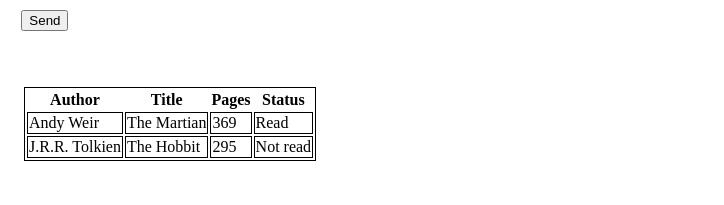
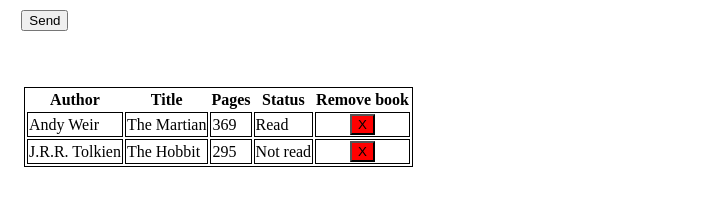
Before and after one commit to Damnedlag/project_library, a plain HTML site: page index.html in a window 1280 px wide. Shown: the part 125-330 px from the top of the page, without its empty margins (0-724 px from the left). Drawn offline with Linux system fonts and the light colour scheme.

Commit message:
Kind of messy implementation if remove function to library items

```diff
--- a/index.html
+++ b/index.html
@@ -41,6 +41,7 @@
                         <th>Title</th>
                         <th>Pages</th>
                         <th>Status</th>
+                        <th>Remove book</th>
                     </tr>
                 </table>
 
--- a/scripts.js
+++ b/scripts.js
@@ -1,15 +1,14 @@
 let myLibrary = [];
+let titles = [];
 
 const booksTable = document.getElementById("books")
-const createTable = (array) => {
-    for (let objects of array) {
-        let row = booksTable.insertRow(1)
-        for(let [key, value] of Object.entries(objects)) {
-            let cell = row.insertCell(0);
-            cell.innerHTML = value;
-        }
+
+const rmvBook = (myLibrary, removableTitle) => {
+    console.log(removableTitle)
+    let index = myLibrary.map(function(e) {return e.title }).indexOf(removableTitle);
+    myLibrary.splice(index,1);
     }
-}
+
 
 //constructor
 class Book {
@@ -18,23 +17,40 @@ class Book {
     this.pages = pages;
     this.title = title;
     this.author = author;
+    titles.push(this.title);
     }
     info() { `${this.title} by ${this.author}, ${this.pages} pages, ${this.isread}` }
-    addTable() {let row = booksTable.insertRow(1)
+    addTable() {
+        let row = booksTable.insertRow(1);
+            row.id = this.title;
+            let rmvcell = row.insertCell(0);
+            let rmvbutton = document.createElement('button')
+            rmvcell.appendChild(rmvbutton);
+            rmvcell.classList = "rmvcell"
+            rmvbutton.classList = "rmvbutton"
+            rmvbutton.textContent = "X";
             let cell0 = row.insertCell(0);
             cell0.innerHTML = this.isread;
-            let cell1 = row.insertCell(0)
-            cell1.innerHTML = this.pages
+            let cell1 = row.insertCell(0);
+            cell1.innerHTML = this.pages;
             let cell2 = row.insertCell(0);
             cell2.innerHTML = this.title;
             let cell3 = row.insertCell(0);
-            cell3.innerHTML = this.author
-        }
-    }
+            cell3.innerHTML = this.author;
+
+            rmvbutton.addEventListener('click', e = () => {
+                let i = document.getElementById(this.title).rowIndex;
+                booksTable.deleteRow(i);
+                rmvBook(myLibrary, this.title)
+            })
+
+
+    }}
 
 // do stuff
     function addBookToLibrary(title) {
     myLibrary.push(title)
+    title.addTable();
  }
 
 const addBook = document.getElementById('send')
@@ -42,11 +58,16 @@ const addBook = document.getElementById('send')
 addBook.addEventListener('click', e = () => {
     let newAuthor = document.getElementById('authorinput').value;
     let newTitle = document.getElementById('titleinput').value;
+    for (const title of titles) {
+        console.log(newTitle)
+        if (newTitle === title) {
+            console.log(title)
+            return alert("This book is already in the library!")}
+    }
     let newPages = document.getElementById('pagesinput').value;
     let newIsread = document.getElementById('isreadinput').value;
     let newBook = new Book(newTitle, newAuthor, newPages, newIsread);
     addBookToLibrary(newBook);
-    newBook.addTable();
     }
  )
 
@@ -59,5 +80,3 @@ const martian = new Book('The Martian', 'Andy Weir', 369, "Read")
 
 addBookToLibrary(hobbit);
 addBookToLibrary(martian)
-
-createTable(myLibrary);
--- a/styles.css
+++ b/styles.css
@@ -12,6 +12,15 @@ td {
     border: solid 1px;
 }
 
+.rmvbutton {
+    background-color: red;
+    margin: 0em
+}
+
+.rmvcell {
+    text-align: center;
+}
+
 input[type=number] {
     -webkit-appearance: textfield;
     -moz-appearance:    textfield;
```
